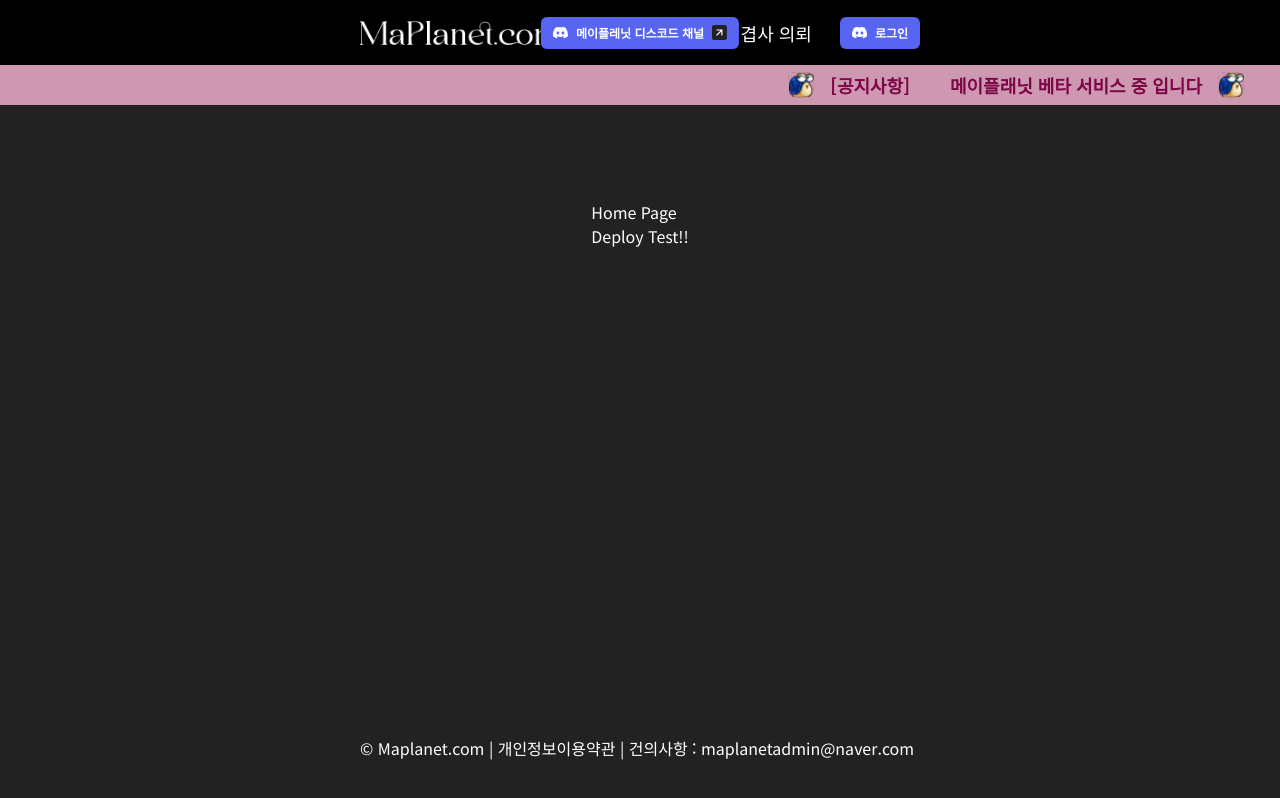
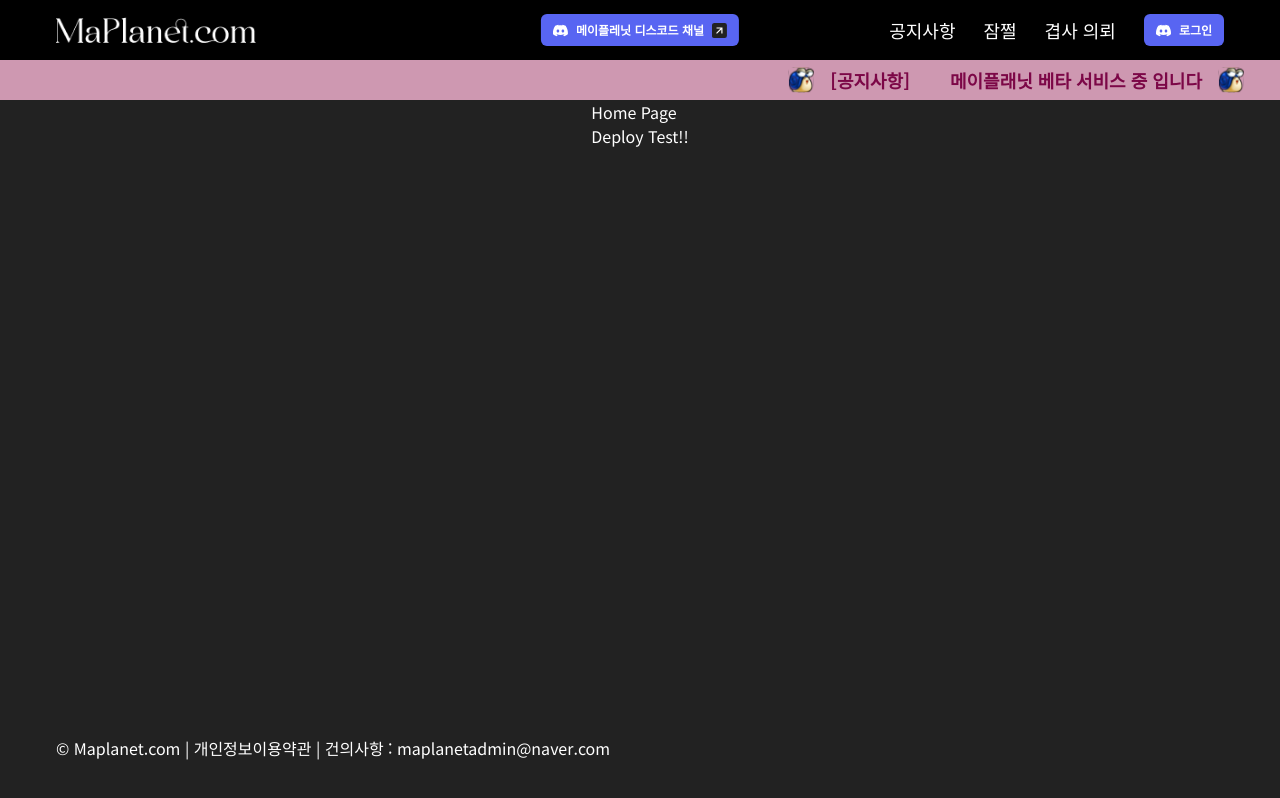
Before and after one commit to osh6006/Maplanet_Front, a Next.js app: page / in a window 1280 px wide. Built offline with nearby package versions, Linux system fonts and the light colour scheme.

Commit message:
Fix : input error 해결

```diff
--- a/src/app/(home)/layout.tsx
+++ b/src/app/(home)/layout.tsx
@@ -1,5 +1,6 @@
 import Navbar from '@/components/ui/navbar';
 import Footer from '@/components/ui/footer';
+import Notification from '@/components/ui/notification';
 
 interface IHomeLayoutProps {
   children: React.ReactNode;
@@ -9,9 +10,8 @@ const HomeLayout: React.FunctionComponent<IHomeLayoutProps> = ({ children }) =>
   return (
     <>
       <Navbar />
-      <div className='flex flex-col items-center justify-between'>
-        {children}
-      </div>
+      <Notification content={'메이플래닛 베타 서비스 중 입니다'} />
+      <div className='flex flex-col items-center justify-between pt-[100px]'>{children}</div>
       <Footer />
     </>
   );
--- a/src/app/(home)/page.tsx
+++ b/src/app/(home)/page.tsx
@@ -1,12 +1,9 @@
-import Notification from '@/components/ui/notification';
-
 interface IHomePageProps {}
 
 const HomePage: React.FunctionComponent<IHomePageProps> = () => {
   return (
-    <div className='w-full flex flex-col items-center justify-between'>
-      <Notification content={"메이플래닛 베타 서비스 중 입니다"}/>
-      <div className='p-20 mt-[120px] text-white'>
+    <div className='flex w-full flex-col items-center justify-between'>
+      <div className=' text-white'>
         <div>Home Page</div>
         <div>Deploy Test!!</div>
       </div>
--- a/src/app/(home)/testcomp/page.tsx
+++ b/src/app/(home)/testcomp/page.tsx
@@ -47,7 +47,7 @@ const TestCompPage: React.FunctionComponent<any> = ({}) => {
                     placeholder='(만) 메소'
                     icon={
                       <button type='button' onClick={() => handleReset()}>
-                        <Icon src='/svgs/x.svg' alt='money' />
+                        <Icon src='/svgs/x.svg' alt='money' size={15} />
                       </button>
                     }
                   />
@@ -247,6 +247,31 @@ const TestCompPage: React.FunctionComponent<any> = ({}) => {
           }}
         />
 
+        <Controller
+          name='level'
+          control={control}
+          rules={{
+            required: '레벨 필수로 입력해야 합니다.'
+          }}
+          render={({ field: { value, onChange, name }, fieldState: { error, invalid } }) => {
+            return (
+              <div className='space-y-2'>
+                <Input
+                  name={name}
+                  type='text'
+                  value={value || ''}
+                  invalid={invalid}
+                  onChange={onChange}
+                  placeholder='제목을 입력해 주세요'
+                  labelRequired
+                  icon={<span className=' items-center text-[15px] leading-4 text-black'>LV</span>}
+                />
+                {error ? <FormErrorMessage>{error.message}</FormErrorMessage> : null}
+              </div>
+            );
+          }}
+        />
+
         <button type='submit' className='mt-10'>
           test
         </button>
--- a/src/components/ui/footer.tsx
+++ b/src/components/ui/footer.tsx
@@ -1,9 +1,10 @@
 import React from 'react';
+import Inner from './inner';
 
 const Footer = () => {
   return (
-    <div className='h-16 w-full text-white fixed bottom-0 px-main bg-background'>
-      © Maplanet.com | 개인정보이용약관 | 건의사항 : maplanetadmin@naver.com
+    <div className='px-main fixed bottom-0 h-16 w-full bg-background text-white'>
+      <Inner>© Maplanet.com | 개인정보이용약관 | 건의사항 : maplanetadmin@naver.com</Inner>
     </div>
   );
 };
--- /dev/null
+++ b/src/components/ui/inner.tsx
@@ -0,0 +1,11 @@
+import * as React from 'react';
+
+interface IInnerProps {
+  children: React.ReactNode;
+}
+
+const Inner: React.FunctionComponent<IInnerProps> = ({ children }) => {
+  return <div className='mx-auto flex w-full max-w-[1200px] justify-between px-4'>{children}</div>;
+};
+
+export default Inner;
--- a/src/components/ui/input.tsx
+++ b/src/components/ui/input.tsx
@@ -22,7 +22,7 @@ export default function Input({ name, type, icon, invalid, labelRequired, ...pro
         )}
         {...props}
       />
-      <div className='absolute bottom-2 end-2 flex items-center gap-x-1 '>{icon}</div>
+      <div className='absolute bottom-2 end-2 flex items-center gap-x-1'>{icon}</div>
     </div>
   );
 }
--- a/src/components/ui/navbar.tsx
+++ b/src/components/ui/navbar.tsx
@@ -4,10 +4,12 @@ import Image from 'next/image';
 import Button from './button';
 import Link from 'next/link';
 import Icon from './icon';
+import Inner from './inner';
 
 const Navbar = () => {
   return (
-    <nav className='fixed flex h-[65px] w-full justify-between bg-black px-main text-white'>
+    <nav className='fixed flex h-[60px] w-full bg-black text-white'>
+      <Inner>
         <div className='flex items-center space-x-4'>
           <Link href='/'>
             <Image priority={true} src='/images/logo.png' width='200' height='50' alt='logo' />
@@ -15,9 +17,9 @@ const Navbar = () => {
         </div>
         <div className='absolute left-1/2 top-1/2 flex -translate-x-1/2 -translate-y-1/2 transform items-center'>
           <Button size='xs' color='discord'>
-          <Icon src={'/svgs/discord-icon.svg'} alt='discord' size={15}/>
+            <Icon src={'/svgs/discord-icon.svg'} alt='discord' size={15} />
             <>메이플레닛 디스코드 채널</>
-          <Icon src={'/svgs/link.svg'} alt='link' size={15}/>
+            <Icon src={'/svgs/link.svg'} alt='link' size={15} />
           </Button>
         </div>
         <div className='flex items-center space-x-7 whitespace-nowrap text-lg'>
@@ -25,10 +27,11 @@ const Navbar = () => {
           <Link href='/board1'>잠쩔</Link>
           <Link href='/board2'>겹사 의뢰</Link>
           <Button size='xs' color='discord'>
-          <Icon src={'/svgs/discord-icon.svg'} alt='discord' size={15}/>
+            <Icon src={'/svgs/discord-icon.svg'} alt='discord' size={15} />
             로그인
           </Button>
         </div>
+      </Inner>
     </nav>
   );
 };
--- a/src/components/ui/notification.tsx
+++ b/src/components/ui/notification.tsx
@@ -7,8 +7,8 @@ interface INotificationProps {
 
 const Notification: React.FunctionComponent<INotificationProps> = ({ content }) => {
   return (
-    <div className='fixed top-[65px] w-full bg-[#CE98B1] h-[40px] overflow-hidden'>
-      <div className='animate-slide-in-left h-[40px] flex items-center space-x-4 justify-center'>
+    <div className='fixed top-[60px] h-[40px] w-full overflow-hidden bg-[#CE98B1]'>
+      <div className='animate-slide-in-left flex h-[40px] items-center justify-center space-x-4'>
         <Icon src='/svgs/snail.svg' alt='snail' size={26} />
         {/* 디자인 폰트 사이즈가 너무 큰거 같아서 text-lg로 변경함 */}
         <div className='text-lg font-bold text-[#7C0747]'>
--- a/src/components/ui/radio.tsx
+++ b/src/components/ui/radio.tsx
@@ -25,10 +25,10 @@ const Radio: React.FunctionComponent<IRadioProps> = ({ label, name, icon, onChan
       />
       {icon}
       <label htmlFor={props.id} className='hidden focus:ring-2 focus:ring-main peer-checked:block'>
-        <Icon src='/svgs/check-true.svg' alt='chektrue' />
+        <Icon src='/svgs/check-true.svg' alt='chektrue' size={15} />
       </label>
       <label htmlFor={props.id} className='block peer-checked:hidden'>
-        <Icon src='/svgs/check-false.svg' alt='chektrue' />
+        <Icon src='/svgs/check-false.svg' alt='chektrue' size={15} />
       </label>
       <label htmlFor={props.id} className='flex w-full gap-x-2 peer-checked:text-main'>
         {label}
--- a/src/components/ui/select.tsx
+++ b/src/components/ui/select.tsx
@@ -51,26 +51,26 @@ const Select: React.FunctionComponent<ISelectProps> = ({
           invalid ? 'focus:ring-2 focus:ring-warning' : 'focus:ring-2 focus:ring-main'
         )}>
         {value ? value : placeHolder}
-        <Icon src='/svgs/triangle.svg' alt='triangle' />
+        <Icon src='/svgs/triangle.svg' alt='triangle' size={15} />
       </button>
 
       {isOpen && (
-        <div className='absolute right-0 mt-2  w-full overflow-hidden rounded-md border bg-transparent'>
+        <ul className='absolute right-0 mt-2  w-full overflow-hidden rounded-md border bg-transparent'>
           {options?.map((option) => (
-            <div
+            <li
               key={option.value}
               onClick={() => handleOptionClick(option)}
               className='relative h-[38px] cursor-pointer bg-cover '>
               <p
                 className={clsx(
-                  'absolute left-2 top-2 z-10 text-sm ',
+                  'absolute left-2 top-2 z-[12] text-sm ',
                   option.imgUrl ? 'text-white' : 'text-black'
                 )}>
                 {option.name}
               </p>
               <div
                 className={clsx(
-                  'absolute inset-0 w-full transition-all ',
+                  'absolute inset-0 z-[10] w-full transition-all ',
                   option.imgUrl ? 'blur-sm hover:blur-none' : 'bg-white hover:bg-slate-300 '
                 )}
                 style={{
@@ -83,9 +83,9 @@ const Select: React.FunctionComponent<ISelectProps> = ({
                   height: 'auto'
                 }}
               />
-            </div>
+            </li>
           ))}
-        </div>
+        </ul>
       )}
     </div>
   );
--- a/tailwind.config.ts
+++ b/tailwind.config.ts
@@ -20,9 +20,7 @@ const config: Config = {
       fontSize: {
         header: '10px'
       },
-      padding: {
-        main: '360px'
-      },
+
       backgroundImage: {
         'gradient-radial': 'radial-gradient(var(--tw-gradient-stops))',
         'gradient-conic': 'conic-gradient(from 180deg at 50% 50%, var(--tw-gradient-stops))'
```
Lines whose indentation alone changed are shown as unchanged.
